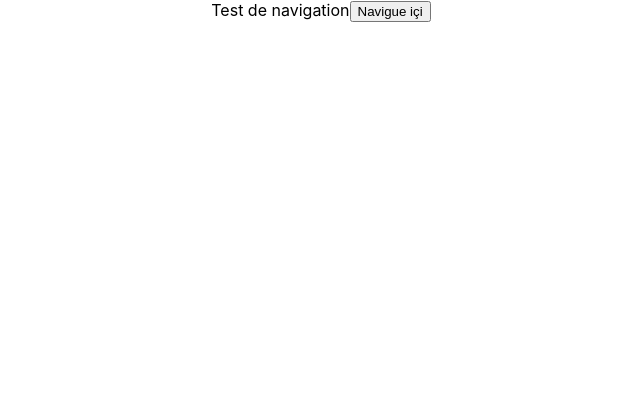
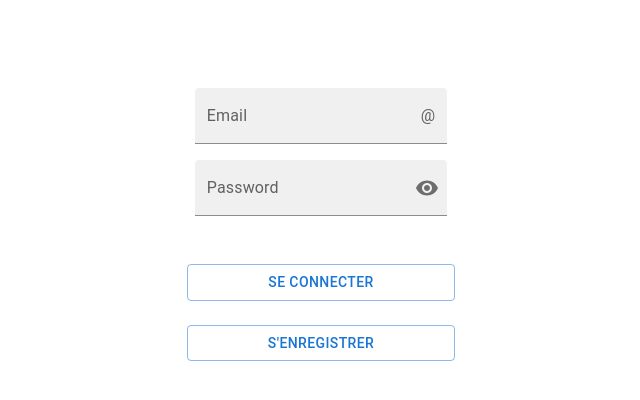
Before and after one commit to AxelVivite/Epitech-MyTchat, a React (Create React App) app in the folder frontend/: page / in a window 1280 px wide. Shown: the top 400 px of the page, without its empty margins (319-959 px from the left). Built offline with nearby package versions, Linux system fonts and the light colour scheme.

Commit message:
feature: add a simple login screen

```diff
--- a/frontend/src/App.tsx
+++ b/frontend/src/App.tsx
@@ -7,7 +7,7 @@ import {
   Route,
 } from "react-router-dom";
 import Views from './services/navigation/views';
-import Test from './components/views/Test';
+import Login from './components/views/Login';
 import Test1 from './components/views/Test1';
 import PageNotFound from './components/views/PageNotFound';
 
@@ -16,7 +16,7 @@ function App() {
     <div className="App">
       <Router>
         <Routes>
-          <Route path='/' element={<Test/>}/>
+          <Route path='/' element={<Login/>}/>
           <Route path='/test' element={<Test1/>}/>
           <Route path='*' element={<PageNotFound/>}/>
         </Routes>
--- /dev/null
+++ b/frontend/src/components/views/Login.tsx
@@ -0,0 +1,104 @@
+import { useNavigate } from "react-router-dom";
+import { TextField, Button, Box } from "@mui/material";
+import IconButton from '@mui/material/IconButton';
+import Input from '@mui/material/Input';
+import FilledInput from '@mui/material/FilledInput';
+import OutlinedInput from '@mui/material/OutlinedInput';
+import InputLabel from '@mui/material/InputLabel';
+import InputAdornment from '@mui/material/InputAdornment';
+import FormHelperText from '@mui/material/FormHelperText';
+import FormControl from '@mui/material/FormControl';
+import Visibility from '@mui/icons-material/Visibility';
+import VisibilityOff from '@mui/icons-material/VisibilityOff';
+import * as React from 'react';
+
+interface State {
+    email: string;
+    password: string;
+    showPassword: boolean;
+}
+
+const Login: React.FC = () => {
+    let navigate = useNavigate();
+
+    const [values, setValues] = React.useState<State>({
+        email: '',
+        password: '',
+        showPassword: false,
+      });
+
+      const handleChange =
+        (prop: keyof State) => (event: React.ChangeEvent<HTMLInputElement>) => {
+          setValues({ ...values, [prop]: event.target.value });
+        };
+
+      const handleClickShowPassword = () => {
+        setValues({
+          ...values,
+          showPassword: !values.showPassword,
+        });
+      };
+
+      const handleMouseDownPassword = (event: React.MouseEvent<HTMLButtonElement>) => {
+        event.preventDefault();
+      };
+
+    return (
+<Box sx={{ display: 'flex', flexWrap: 'wrap', paddingBottom: 200, flexDirection: "column", alignContent: "center", paddingTop: 10 }}>
+
+        <FormControl sx={{ m: 1, width: '25ch' }} variant="filled">
+          <InputLabel htmlFor="filled-adornment-email">Email</InputLabel>
+          <FilledInput
+            id="email"
+            value={values.email}
+            onChange={handleChange('email')}
+            endAdornment={<InputAdornment position="end">@</InputAdornment>}
+            aria-describedby="filled-weight-helper-text"
+            inputProps={{
+              'aria-label': 'email',
+            }}
+          />
+        </FormControl>
+        <FormControl sx={{ m: 1, width: '25ch', paddingBottom: 5 }} variant="filled">
+          <InputLabel htmlFor="filled-adornment-password">Password</InputLabel>
+          <FilledInput
+            id="filled-adornment-password"
+            type={values.showPassword ? 'text' : 'password'}
+            value={values.password}
+            onChange={handleChange('password')}
+            endAdornment={
+              <InputAdornment position="end">
+                <IconButton
+                  aria-label="toggle password visibility"
+                  onClick={handleClickShowPassword}
+                  onMouseDown={handleMouseDownPassword}
+                  edge="end"
+                >
+                  {values.showPassword ? <VisibilityOff /> : <Visibility />}
+                </IconButton>
+              </InputAdornment>
+            }
+          />
+        </FormControl>
+          <Button onClick={() => {
+              console.log(values.email + " et " + values.password);
+              navigate("/test");
+            }}
+              variant="outlined"
+              >
+              Se connecter
+          </Button>
+          <Button onClick={() => {
+            //   console.log(values.email + " et " + values.password);
+            //   navigate("/test");
+            }}
+              variant="outlined"
+              sx={{marginTop: 3}}
+              >
+              S'enregistrer
+          </Button>
+    </Box>
+    );
+};
+
+export default Login;
--- a/frontend/src/components/views/Test.tsx
+++ /dev/null
@@ -1,15 +0,0 @@
-import { useNavigate } from "react-router-dom";
-
-
-const Test: React.FC = () => {
-    let navigate = useNavigate();
-    return (
-        <div className="Test">
-            <text>Test de navigation</text>
-            <button onClick={() => navigate("/test")}>Navigue içi</button>
-
-        </div>
-    );
-};
-
-export default Test;
--- a/frontend/src/services/navigation/views.ts
+++ b/frontend/src/services/navigation/views.ts
@@ -1,11 +1,11 @@
-import Test from "../../components/views/Test";
+import Login from "../../components/views/Login";
 import Test1 from "../../components/views/Test1";
 import { View } from "../../shared/interfaces";
 
 const Views: View[] = [
     {
         path: "/",
-        component: Test
+        component: Login
     },
     {
         path: "/test",
```
